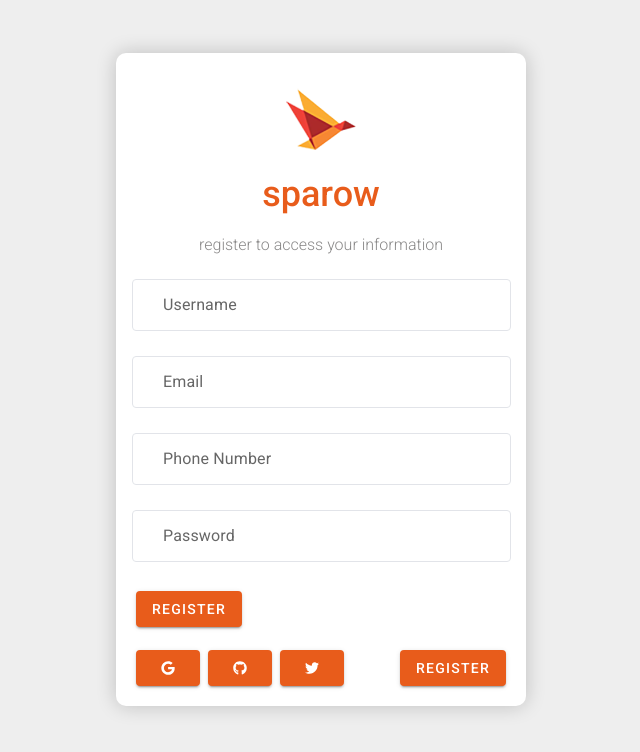
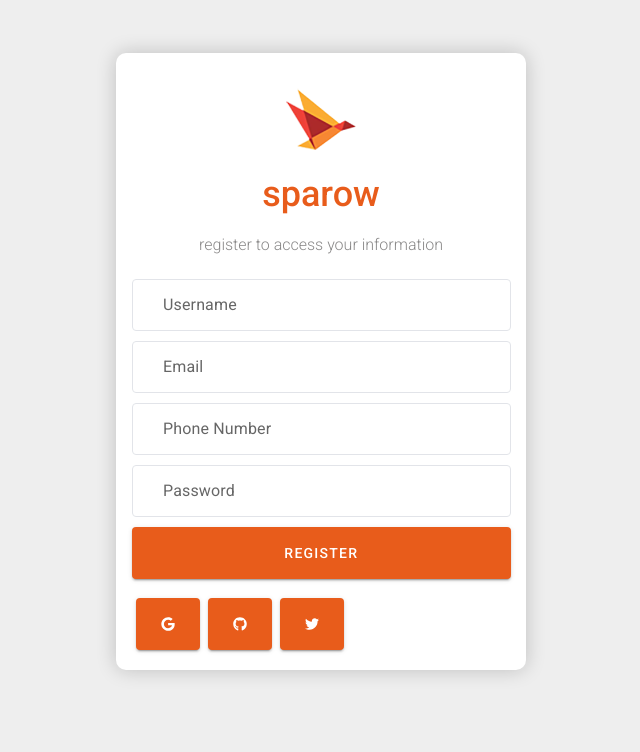
Before and after one commit to mr-exception/sparow, a React (Create React App) app in the folder public-webapp/: page /register in a window 1280 px wide. Shown: the top 752 px of the page, without its empty margins (319-959 px from the left). Built offline with nearby package versions, Linux system fonts and the light colour scheme.

Commit message:
block button style added

```diff
--- a/public-webapp/src/containers/Register/Component.tsx
+++ b/public-webapp/src/containers/Register/Component.tsx
@@ -87,7 +87,7 @@ const Component = () => {
                 />
               </Col>
               <Col col={12}>
-                <Button>Register</Button>
+                <Button fullWidth={true}>Register</Button>
               </Col>
             </Row>
           </Card.Body>
@@ -111,13 +111,6 @@ const Component = () => {
                   </Col>
                 </Row>
               </Col>
-              <Col lg={4} md={4} sm={12} xs={12}>
-                <Row align="end">
-                  <Col col={12}>
-                    <Button>Register</Button>
-                  </Col>
-                </Row>
-              </Col>
             </Row>
           </Card.Footer>
           {/* end of card footer */}
--- a/public-webapp/src/ui-kit/Botton.tsx
+++ b/public-webapp/src/ui-kit/Botton.tsx
@@ -2,7 +2,11 @@ import React from "react";
 import { IButtonProps } from "./props.inteface";
 import Styles from "./Button.module.scss";
 
-const Button = ({ children }: IButtonProps) => {
-  return <div className={Styles.button}>{children}</div>;
+const Button = ({ children, fullWidth }: IButtonProps) => {
+  let btn_classes = `${Styles.button}`;
+  if (fullWidth) {
+    btn_classes += ` ${Styles.btnBlock}`;
+  }
+  return <div className={btn_classes}>{children}</div>;
 };
 export default Button;
--- a/public-webapp/src/ui-kit/Button.module.scss
+++ b/public-webapp/src/ui-kit/Button.module.scss
@@ -33,9 +33,18 @@
   --mdc-ripple-fg-translate-start: 0;
   -webkit-tap-highlight-color: rgba(0, 0, 0, 0);
   will-change: transform, opacity;
-  height: 36px;
+  height: 52px;
   background-color: var(--mdc-theme-primary, $primary-background);
   color: var(--mdc-theme-on-primary, $primary-text);
   --mdc-ripple-fg-opacity: 0.24;
   margin: 4px;
 }
+
+.btnBlock{
+  width:100%;
+  margin:auto !important;
+}
+
+.btnRound{
+
+}
--- a/public-webapp/src/ui-kit/TextInput.module.scss
+++ b/public-webapp/src/ui-kit/TextInput.module.scss
@@ -55,7 +55,7 @@
   width: 100%;
   padding: 0px 20px;
   border-radius: 4px;
-  margin-bottom: 25px;
+  margin-bottom: 10px;
 }
 .containerOnFocus{
   border-color: $primary-background;
--- a/public-webapp/src/ui-kit/props.inteface.ts
+++ b/public-webapp/src/ui-kit/props.inteface.ts
@@ -50,11 +50,14 @@ export interface ICardFooterProps {
 }
 export interface IButtonProps {
   children?: any;
+  // if button is full width or not
+  fullWidth?: boolean;
   onClick?: () => void;
 }
 export interface IIconButtonProps {
   icon?: any;
   children?: any;
+  round?: boolean;
   onClick?: () => void;
 }
 export interface ITextInputProps {
```
